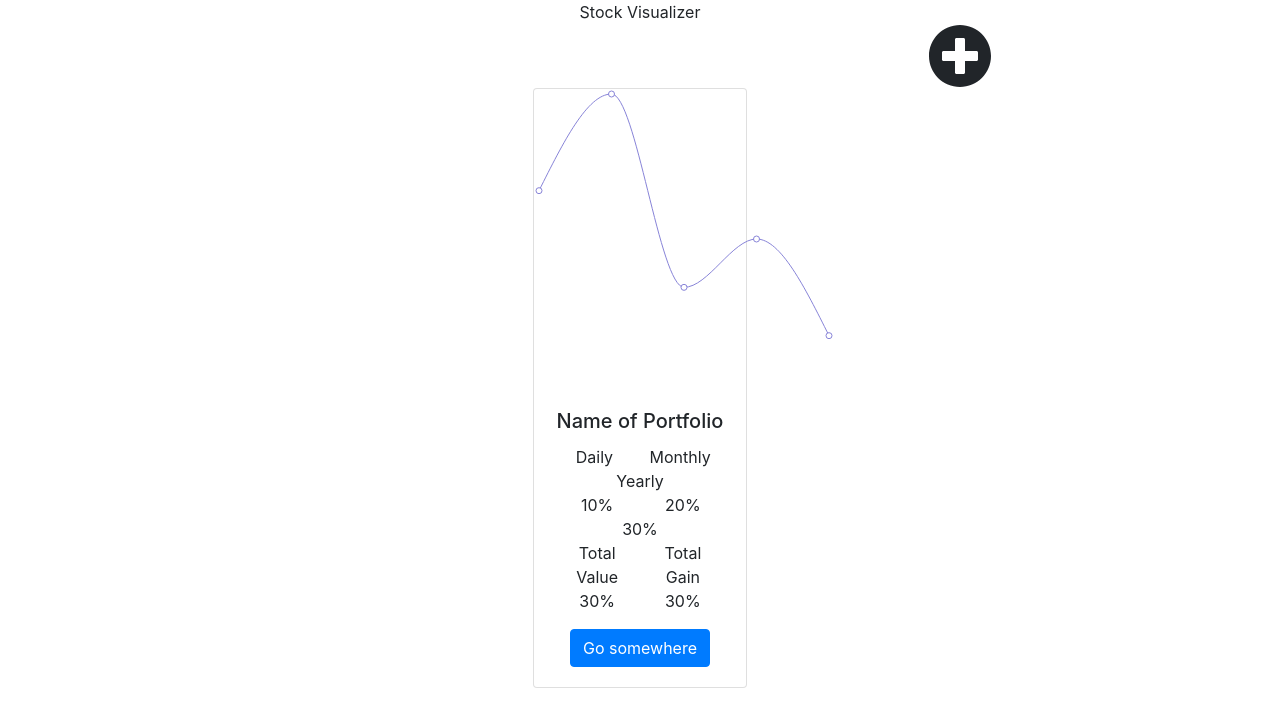
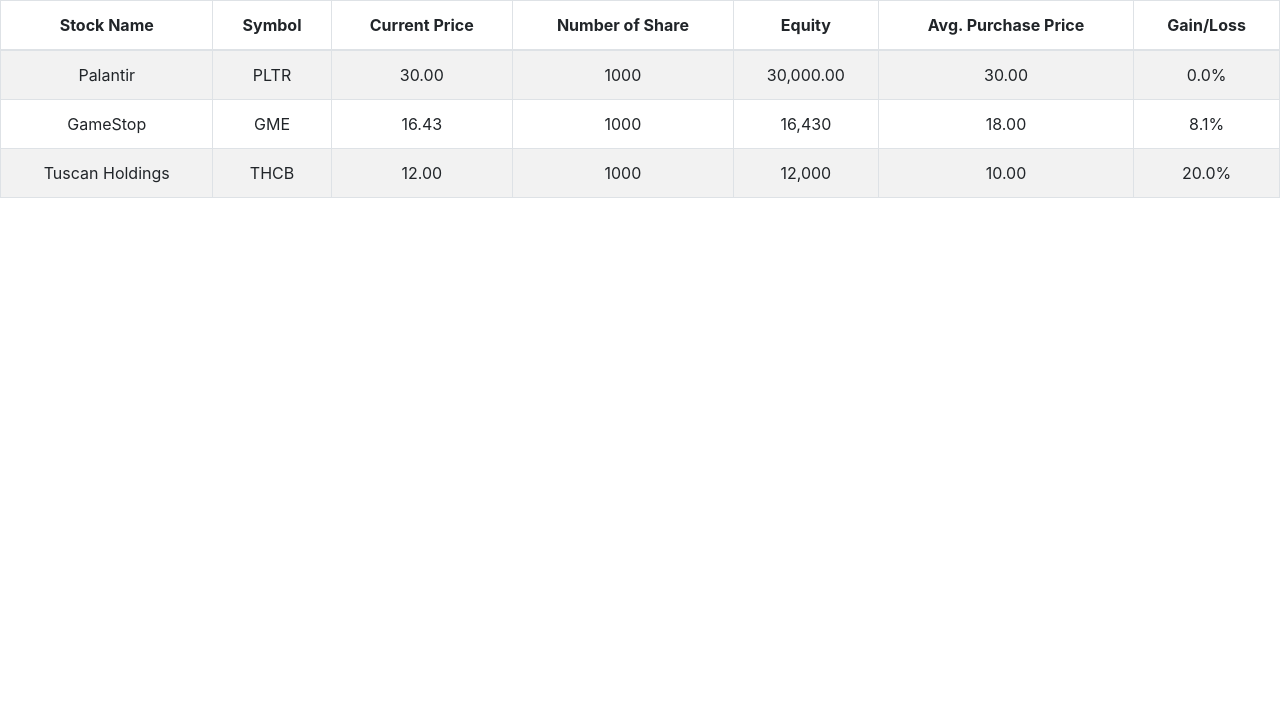
Before and after one commit to tim7398/StockVisualizer, a React (Create React App) app in the folder client/: page /portfolio in a window 1280 px wide. Shown: the top 726 px of the page. Built offline with nearby package versions, Linux system fonts and the light colour scheme.

Commit message:
detailed portfolio view update

```diff
--- a/client/src/App.js
+++ b/client/src/App.js
@@ -2,6 +2,7 @@
 import "./FontAwesomeIcon";
 import "./App.css";
 import Home from "./home/home";
+import Portfolio from "./portfolio/portfolio";
 import { BrowserRouter as Router, Route, Switch } from "react-router-dom";
 
 function App() {
@@ -9,6 +10,7 @@
     <div className="App">
       <Router>
         <Switch>
+          <Route path="/portfolio" component={Portfolio} />
           <Route path="/" component={Home} />
         </Switch>
       </Router>
--- /dev/null
+++ b/client/src/portfolio/portfolio.js
@@ -0,0 +1,56 @@
+import React from "react";
+import Table from "react-bootstrap/Table";
+
+// import {BootstrapTable, TableHeaderColumn} from 'react-bootstrap-table';
+// var ReactBsTable = require('react-bootstrap-table');
+// var BootstrapTable = ReactBsTable.BootstrapTable;
+// var TableHeaderColumn = ReactBsTable.TableHeaderColumn;
+
+function Portfolio() {
+  return (
+    <Table striped bordered hover>
+      <thead>
+        <tr>
+          <th>Stock Name</th>
+          <th>Symbol</th>
+          <th>Current Price</th>
+          <th>Number of Share</th>
+          <th>Equity</th>
+          <th>Avg. Purchase Price</th>
+          <th>Gain/Loss</th>
+        </tr>
+      </thead>
+      <tbody>
+        <tr>
+          <td>Palantir</td>
+          <td>PLTR</td>
+          <td>30.00</td>
+          <td>1000</td>
+          <td>30,000.00</td>
+          <td>30.00</td>
+          <td>0.0%</td>
+        </tr>
+        <tr>
+          <td>GameStop</td>
+          <td>GME</td>
+          <td>16.43</td>
+          <td>1000</td>
+          <td>16,430</td>
+          <td>18.00</td>
+          <td>8.1%</td>
+        </tr>
+        <tr>
+          <td>Tuscan Holdings</td>
+          <td>THCB</td>
+          <td>12.00</td>
+          <td>1000</td>
+          <td>12,000</td>
+          <td>10.00</td>
+          <td>20.0%</td>
+        </tr>
+      </tbody>
+    </Table>
+  );
+}
+
+export default Portfolio;
```
Also changed, not shown: 1 other file (tests, documents, lock files or other folders).
